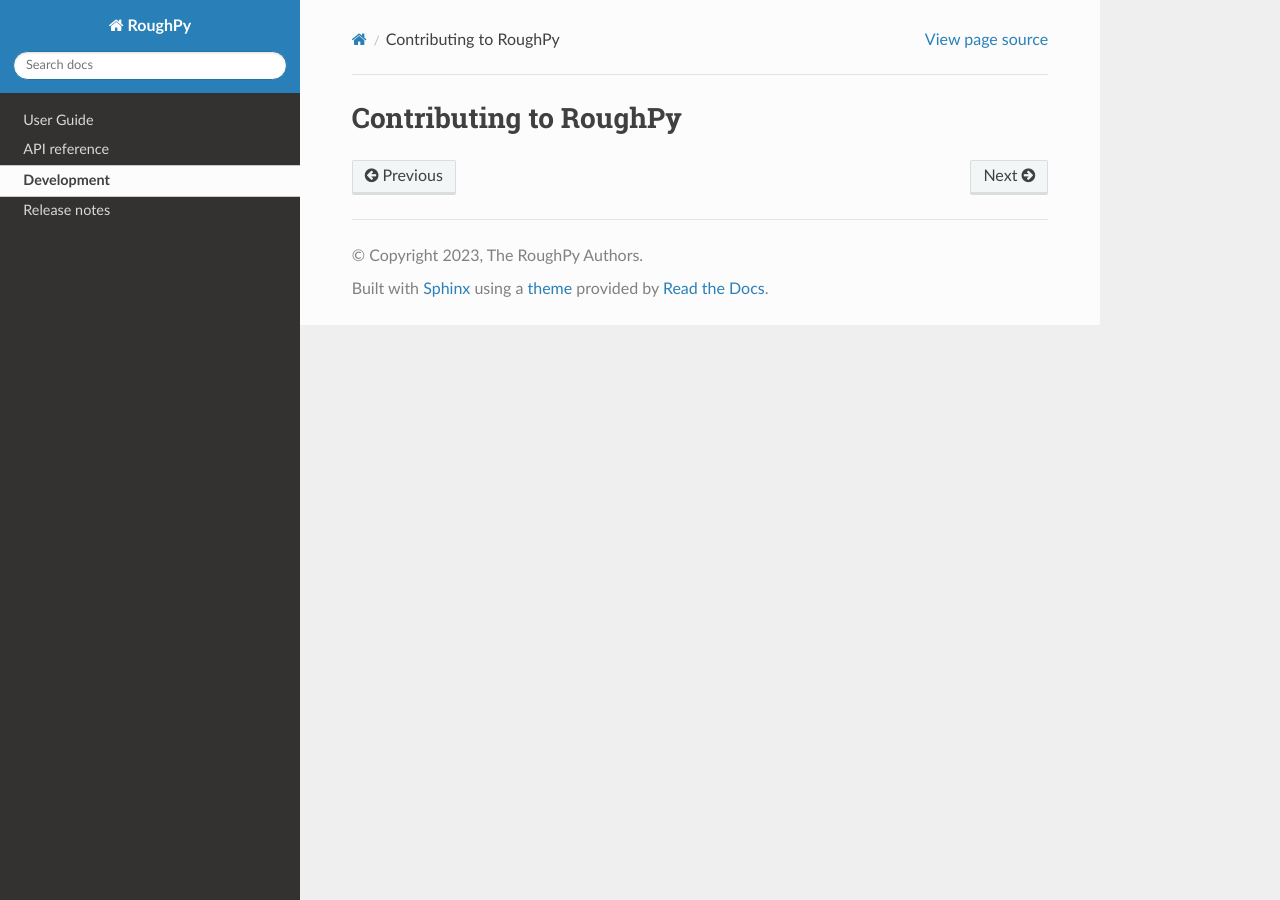
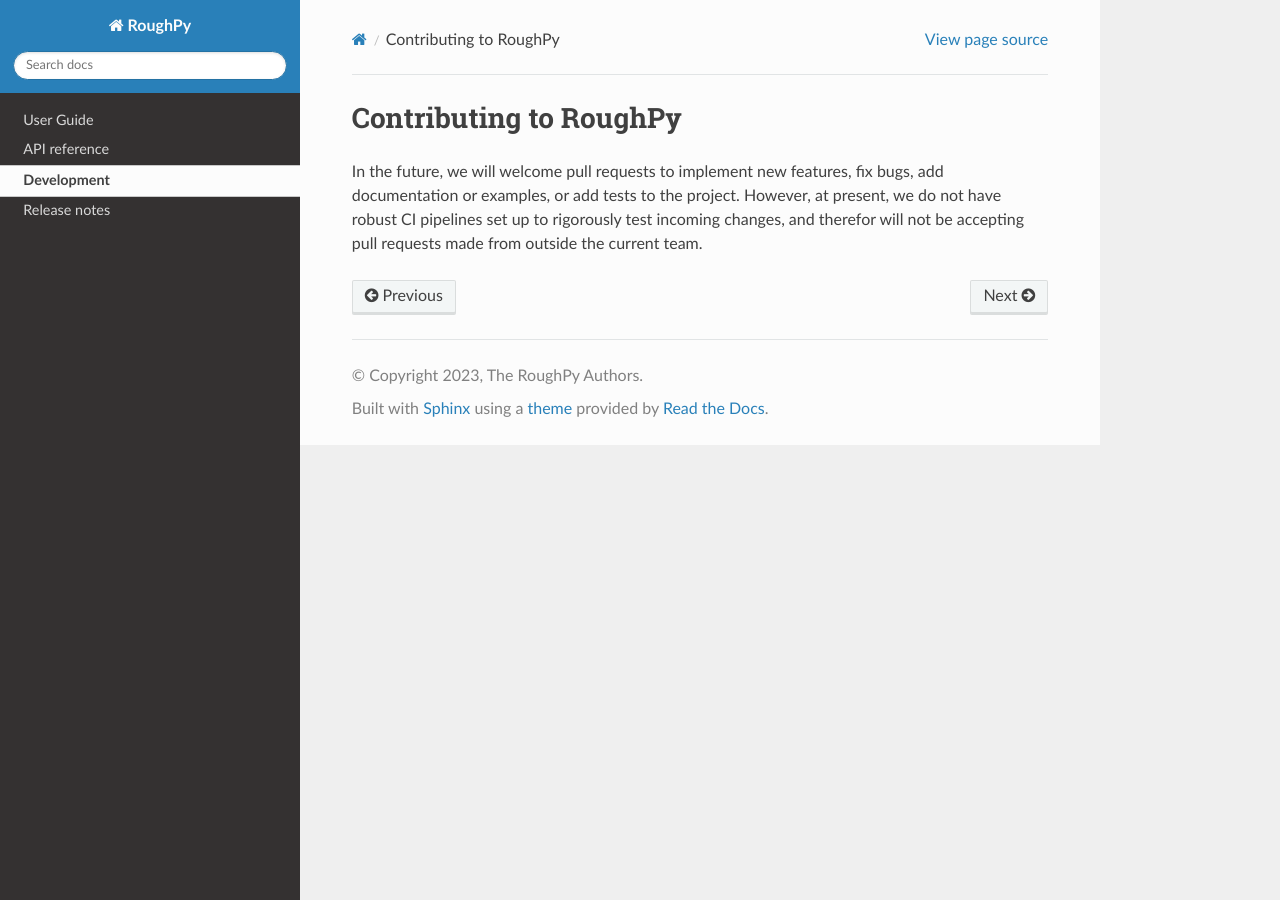
Before and after one commit to datasig-ac-uk/RoughPy, a Sphinx documentation site: the page built from docs/source/dev/index.rst, in a window 1280 px wide. Built offline with Sphinx 7.4.7 and the Read the Docs theme 2.0.0, drawn with Linux system fonts in a browser that asks for light colours.

Commit message:
Add contributing to roughpy comments

```diff
--- a/docs/source/dev/index.rst
+++ b/docs/source/dev/index.rst
@@ -3,3 +3,6 @@
 #######################
 Contributing to RoughPy
 #######################
+
+In the future, we will welcome pull requests to implement new features, fix bugs, add documentation or examples, or add tests to the project.
+However, at present, we do not have robust CI pipelines set up to rigorously test incoming changes, and therefor will not be accepting pull requests made from outside the current team.
```
